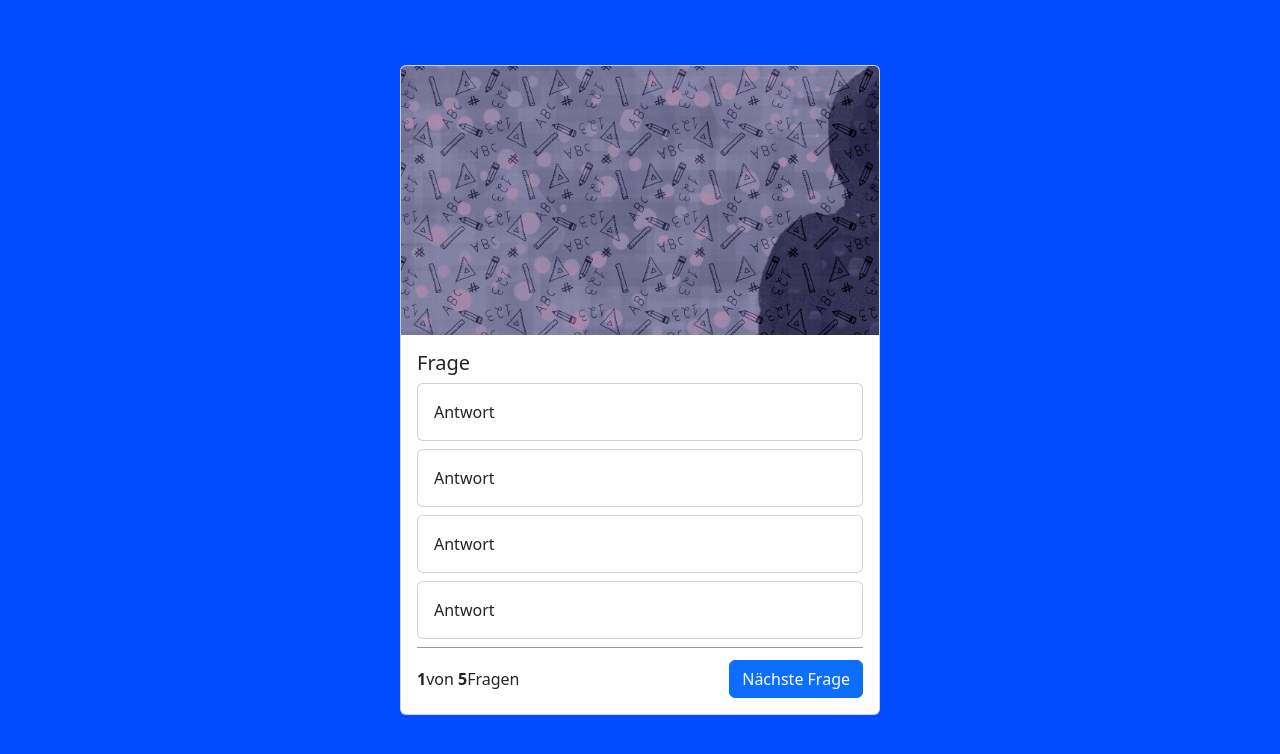
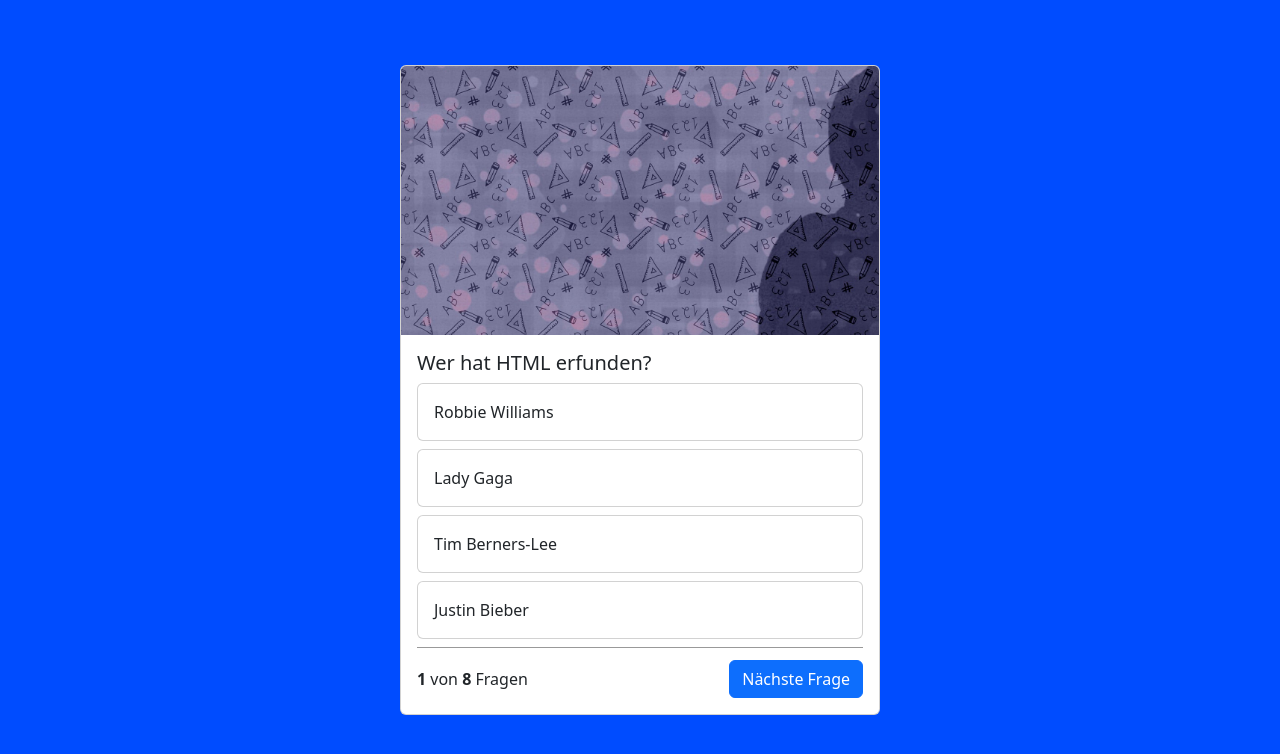
Before and after one commit to mussa-e/Quiz-App, a website: page index.html in a window 1280 px wide. Shown: the part 60-814 px from the top of the page. Drawn offline with nearby package versions, Linux system fonts and the light colour scheme.

Commit message:
questions and answers functions

```diff
--- a/index.html
+++ b/index.html
@@ -25,7 +25,7 @@
     <script src="script.js"></script>
   </head>
 
-  <body>
+  <body onload="init()">
     <nav class="navbar bg-body-tertiary">
       <div class="container-fluid">
         <span class="navbar-brand mb-0 h1">QuizApp</span>
@@ -36,30 +36,30 @@
       <div class="card quiz-card">
         <img src="img/pencil.jpg" class="card-img-top" />
         <div class="card-body">
-          <h5 class="card-title">Frage</h5>
+          <h5 id="questiontext" class="card-title">Frage</h5>
 
           <div class="card mb-2">
-            <div class="card-body">Antwort</div>
+            <div id="answer_1" class="card-body">Antwort</div>
           </div>
 
           <div class="card mb-2">
-            <div class="card-body">Antwort</div>
+            <div id="answer_2" class="card-body">Antwort</div>
           </div>
 
           <div class="card mb-2">
-            <div class="card-body">Antwort</div>
+            <div id="answer_3" class="card-body">Antwort</div>
           </div>
 
           <div class="card mb-2">
-            <div class="card-body">Antwort</div>
+            <div id="answer_4" class="card-body">Antwort</div>
           </div>
 
           <div class="question-footer">
             <span>
-            <b>1</b>von <b>5</b>Fragen
+            <b>1</b> von <b id="all-questions">5</b> Fragen
             </span>
 
-            <button class="btn btn-primary">Nächste Frage</button>
+            <button onclick="nextQuestion()" class="btn btn-primary">Nächste Frage</button>
           </div>
 
 
--- a/script.js
+++ b/script.js
@@ -65,3 +65,30 @@ let questions = [
     }
 
 ];
+
+
+let currentQuestion = 0;
+
+
+function init(){
+    document.getElementById("all-questions").innerHTML = questions.length;
+
+    showQuestion();
+}
+
+
+function showQuestion(){
+    let question = questions[currentQuestion];
+
+    document.getElementById("questiontext").innerHTML = question["question"];
+    document.getElementById("answer_1").innerHTML = question["answer_1"];
+    document.getElementById("answer_2").innerHTML = question["answer_2"];
+    document.getElementById("answer_3").innerHTML = question["answer_3"];
+    document.getElementById("answer_4").innerHTML = question["answer_4"];
+}
+
+
+function nextQuestion(){
+    currentQuestion++;
+    showQuestion();
+}
```
